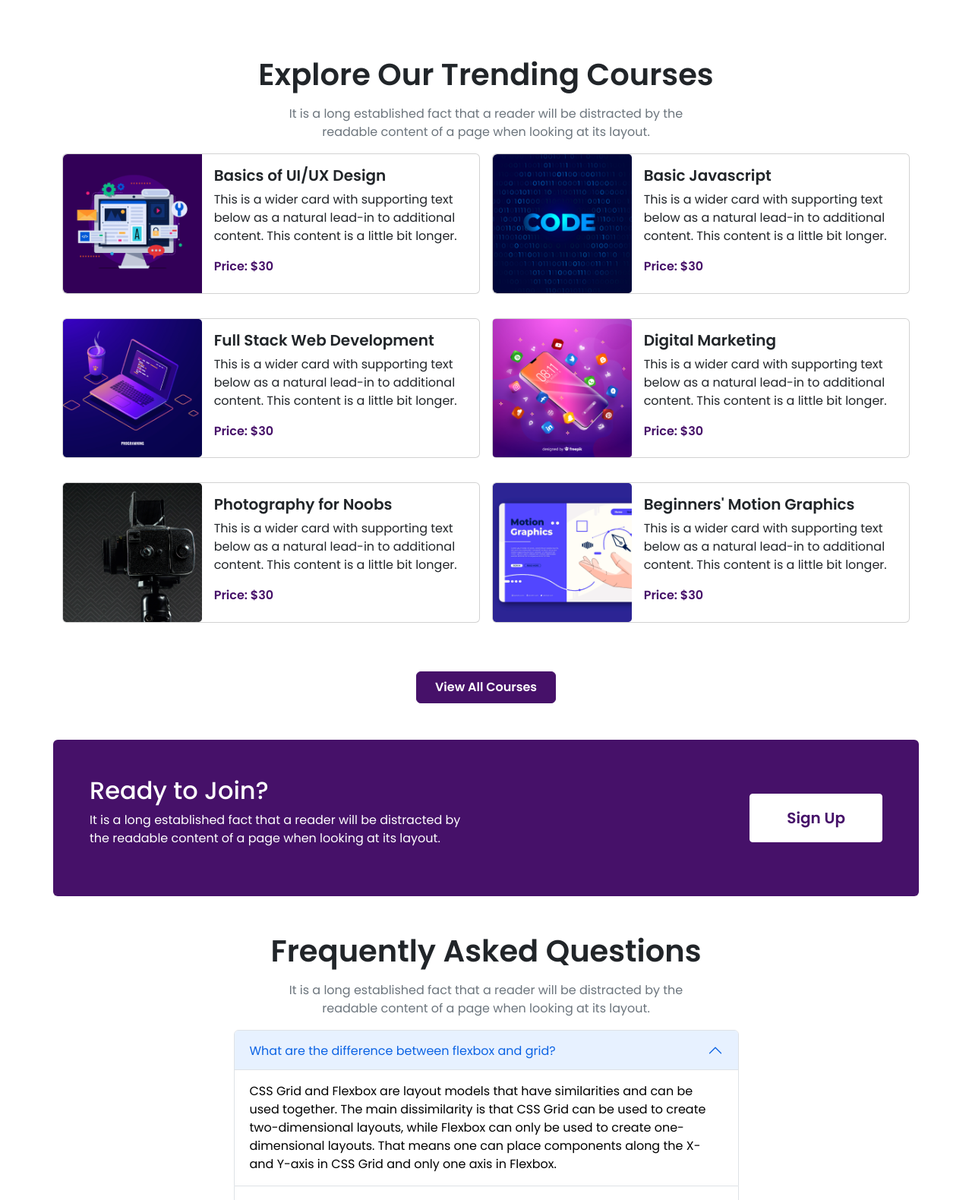
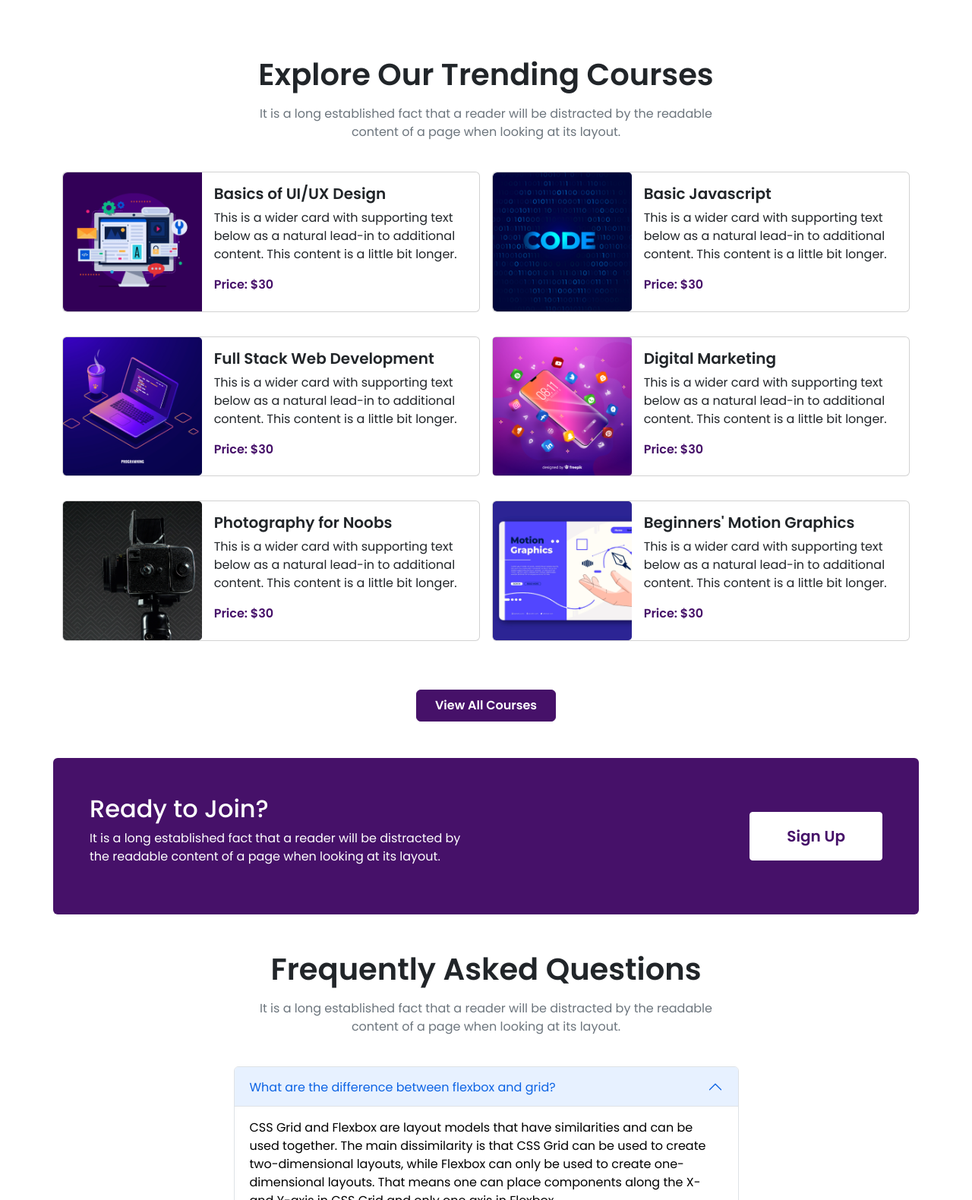
Before and after one commit to s-m-saifullah/edTech, a plain HTML site: page index.html in a window 1280 px wide. Shown: the part 840-2420 px from the top of the page at 76% size. Drawn offline with nearby package versions, Linux system fonts and the light colour scheme.

Commit message:
fixed our courses and faq responsiveness

```diff
--- a/index.html
+++ b/index.html
@@ -172,13 +172,17 @@
       <!-- Our Courses Starts -->
       <section class="our-courses pt-5">
         <div class="container">
-          <h2 class="w-75 mx-auto text-center fs-1 fw-semibold">
+          <div class="row flex-column align-items-center mb-4">
+            <div class="col-12 col-sm-11 col-md-9 col-lg-7">
+              <h2 class="text-center fs-1 fw-semibold">
                 Explore Our Trending Courses
               </h2>
-          <p class="text-secondary w-50 mx-auto text-center my-3">
+              <p class="text-secondary text-center my-3">
                 It is a long established fact that a reader will be distracted by
                 the readable content of a page when looking at its layout.
               </p>
+            </div>
+          </div>
           <div class="row row-cols-1 row-cols-lg-2 g-3">
             <!-- Course 1 -->
             <div class="col">
@@ -529,13 +533,17 @@
       <!-- FAQ Section Starts -->
       <section class="faq">
         <div class="container">
-          <h2 class="w-75 mx-auto text-center fs-1 fw-semibold">
+          <div class="row flex-column align-items-center mb-4">
+            <div class="col-12 col-sm-11 col-md-9 col-lg-7">
+              <h2 class="text-center fs-1 fw-semibold">
                 Frequently Asked Questions
               </h2>
-          <p class="text-secondary w-50 mx-auto text-center my-3">
+              <p class="text-secondary text-center my-3">
                 It is a long established fact that a reader will be distracted by
                 the readable content of a page when looking at its layout.
               </p>
+            </div>
+          </div>
           <div class="row justify-content-center">
             <div class="col-12 col-lg-7 px-2 px-lg-0">
               <div class="accordion" id="accordionExample">
@@ -721,7 +729,6 @@
         </div>
       </section>
       <!-- FAQ Section Ends -->
-
       <!-- Affiliated Companies -->
       <section class="affiliated-companies d-none d-lg-block my-5">
         <div class="container">
```
Lines whose indentation alone changed are shown as unchanged.
